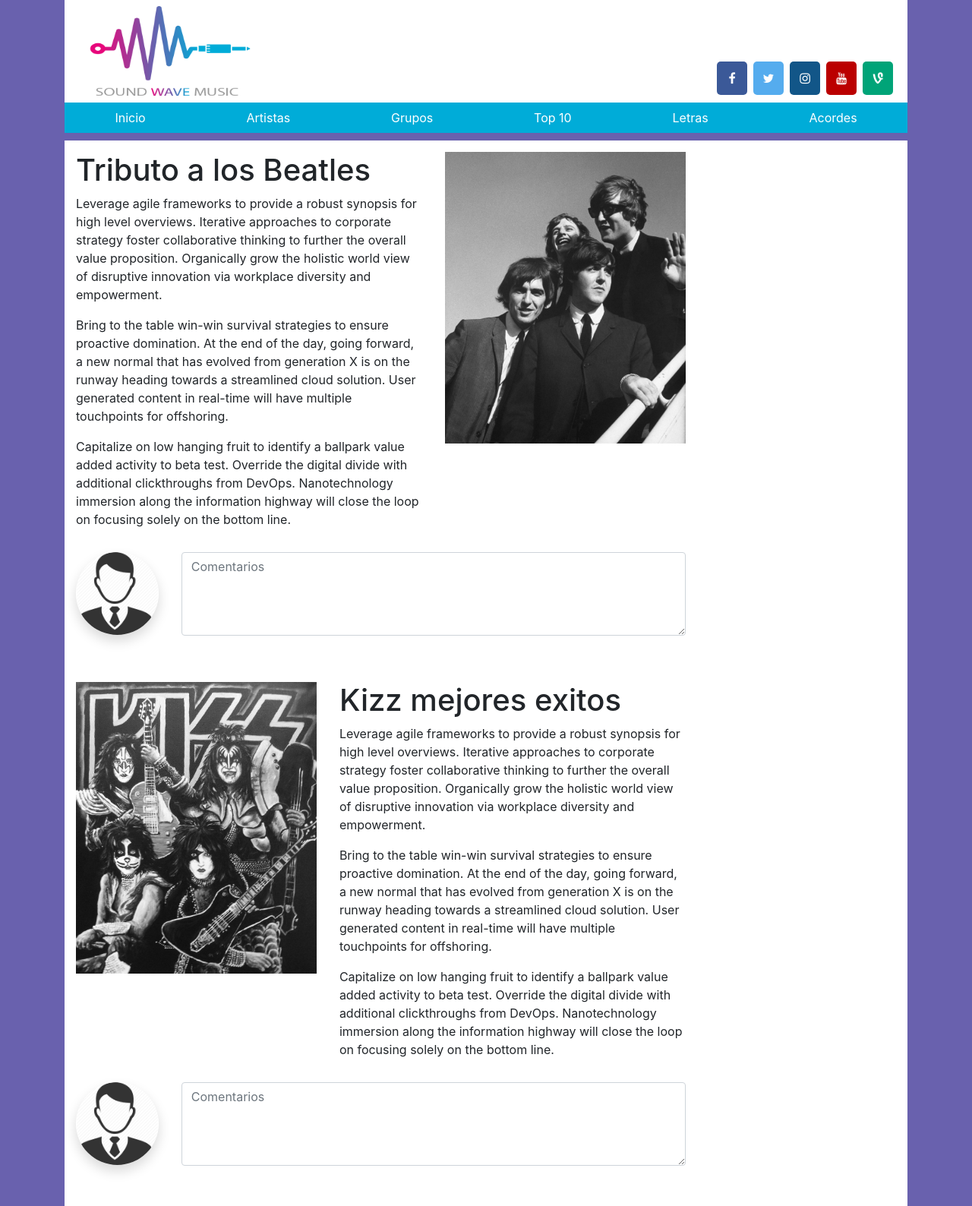
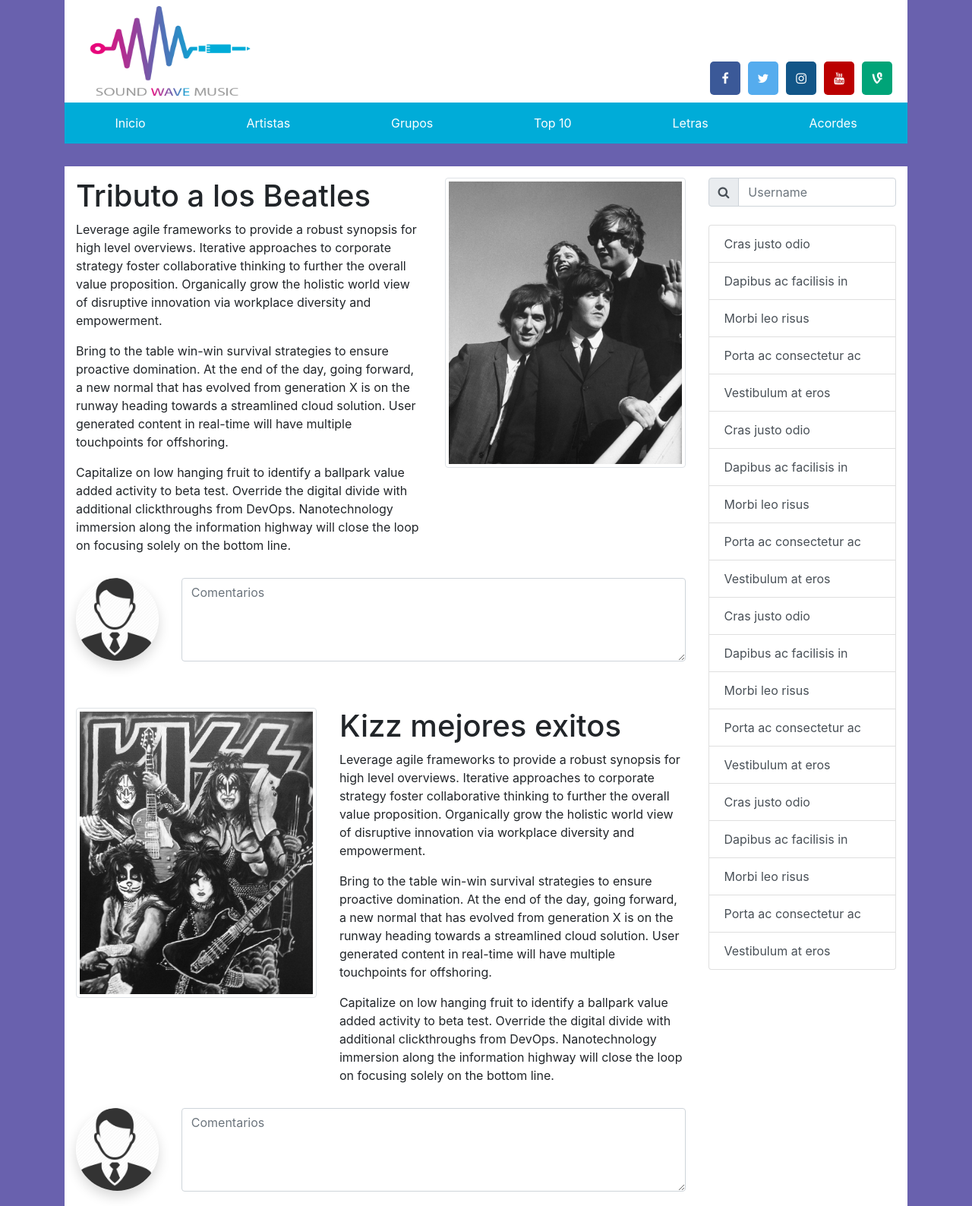
Before and after one commit to webmazn/next_u_frameworks_y_librerias_css, a plain HTML site: page 01_blog_musica/index.html in a window 1280 px wide. Shown: the top 1588 px of the page at 76% size. Drawn offline with Linux system fonts and the light colour scheme.

Commit message:
Barra lateral y empezando con responsive

```diff
--- a/01_blog_musica/css/style-custom.css
+++ b/01_blog_musica/css/style-custom.css
@@ -17,7 +17,7 @@ body{
 }
 .redes a{
   border-radius: 5px;
-  margin: 4px 4px 10px 4px;
+  margin: 5px 5px 10px 5px;
   padding: 10px;
   text-align: center;
   width: 40px;
@@ -48,14 +48,14 @@ body{
 }
 .menu ul li a{
   color: #fff;
+  padding: 15px 0px;
 }
 .menu ul li>a:hover{
   background-color: #9f3997;
 }
 .cuerpo{
   background-color: #fff;
-  margin-top: 10px;
-
+  margin-top: 30px;
 }
 article{
   margin: 15px 0px 45px 0px;
@@ -71,3 +71,14 @@ article{
   text-align: center;
   width: 100%;
 }
+.buscar{
+  margin-top: 15px;
+}
+footer,
+footer a,
+footer a:hover{
+  color: #fff;
+}
+footer a:hover{
+  text-decoration: underline;
+}
--- a/01_blog_musica/index.html
+++ b/01_blog_musica/index.html
@@ -14,10 +14,10 @@
     <div class="container">
       <header class="container cabecera">
         <div class="row">
-          <div class="col-3 ">
+          <div class="col-sm-12 col-md-6 col-lg-3 logo">
             <img src="img/logo.png" class="img-fluid">
           </div>
-          <div class="col-9 text-right redes">
+          <div class="col-sm-12 col-md-6 col-lg-9 text-right redes">
             <a href="#" class="redes-facebook">
                 <i class="fa fa-facebook"></i>
             </a>
@@ -70,7 +70,7 @@
                   <p>Capitalize on low hanging fruit to identify a ballpark value added activity to beta test. Override the digital divide with additional clickthroughs from DevOps. Nanotechnology immersion along the information highway will close the loop on focusing solely on the bottom line.</p>
                 </div>
                 <div class="col-5">
-                  <img src="img/beatles.jpg" class="img-fluid">
+                  <img src="img/beatles.jpg" class="img-fluid img-thumbnail">
                 </div>
               </div>
               <div class="row">
@@ -99,7 +99,7 @@
                   <p>Capitalize on low hanging fruit to identify a ballpark value added activity to beta test. Override the digital divide with additional clickthroughs from DevOps. Nanotechnology immersion along the information highway will close the loop on focusing solely on the bottom line.</p>
                 </div>
                 <div class="col-5 order-1">
-                  <img src="img/kizz.jpg" class="img-fluid">
+                  <img src="img/kizz.jpg" class="img-fluid img-thumbnail">
                 </div>
               </div>
               <div class="row">
@@ -121,10 +121,53 @@
             </article>
           </section>
           <section class="col-3 barra">
-
+            <div class="row buscar">
+              <div class="col-12">
+                <form action="#" role="form">
+                  <label class="sr-only" for="inlineFormInputGroup">Buscar</label>
+                  <div class="input-group mb-4">
+                    <div class="input-group-prepend">
+                      <div class="input-group-text"><i class="fa fa-search"></i></div>
+                    </div>
+                    <input type="text" class="form-control" id="inlineFormInputGroup" placeholder="Username">
+                  </div>
+                </form>
+              </div>
+            </div>
+            <div class="row">
+              <div class="col-12">
+                <div class=" list-group">
+                  <a href="#" class="list-group-item list-group-item-action">Cras justo odio</a>
+                  <a href="#" class="list-group-item list-group-item-action">Dapibus ac facilisis in</a>
+                  <a href="#" class="list-group-item list-group-item-action">Morbi leo risus</a>
+                  <a href="#" class="list-group-item list-group-item-action">Porta ac consectetur ac</a>
+                  <a href="#" class="list-group-item list-group-item-action">Vestibulum at eros</a>
+                  <a href="#" class="list-group-item list-group-item-action">Cras justo odio</a>
+                  <a href="#" class="list-group-item list-group-item-action">Dapibus ac facilisis in</a>
+                  <a href="#" class="list-group-item list-group-item-action">Morbi leo risus</a>
+                  <a href="#" class="list-group-item list-group-item-action">Porta ac consectetur ac</a>
+                  <a href="#" class="list-group-item list-group-item-action">Vestibulum at eros</a>
+                  <a href="#" class="list-group-item list-group-item-action">Cras justo odio</a>
+                  <a href="#" class="list-group-item list-group-item-action">Dapibus ac facilisis in</a>
+                  <a href="#" class="list-group-item list-group-item-action">Morbi leo risus</a>
+                  <a href="#" class="list-group-item list-group-item-action">Porta ac consectetur ac</a>
+                  <a href="#" class="list-group-item list-group-item-action">Vestibulum at eros</a>
+                  <a href="#" class="list-group-item list-group-item-action">Cras justo odio</a>
+                  <a href="#" class="list-group-item list-group-item-action">Dapibus ac facilisis in</a>
+                  <a href="#" class="list-group-item list-group-item-action">Morbi leo risus</a>
+                  <a href="#" class="list-group-item list-group-item-action">Porta ac consectetur ac</a>
+                  <a href="#" class="list-group-item list-group-item-action">Vestibulum at eros</a>
+                </div>
+              </div>
+            </div>
           </section>
         </div>
       </main>
+      <footer class="mt-3 my-3">
+      <div class="text-center py-3">© 2018 Copyright:
+        <a href="#">Maycol Zambrano Nuñez</a>
+      </div>
+      </footer>
     </div>
   </body>
 </html>
```
